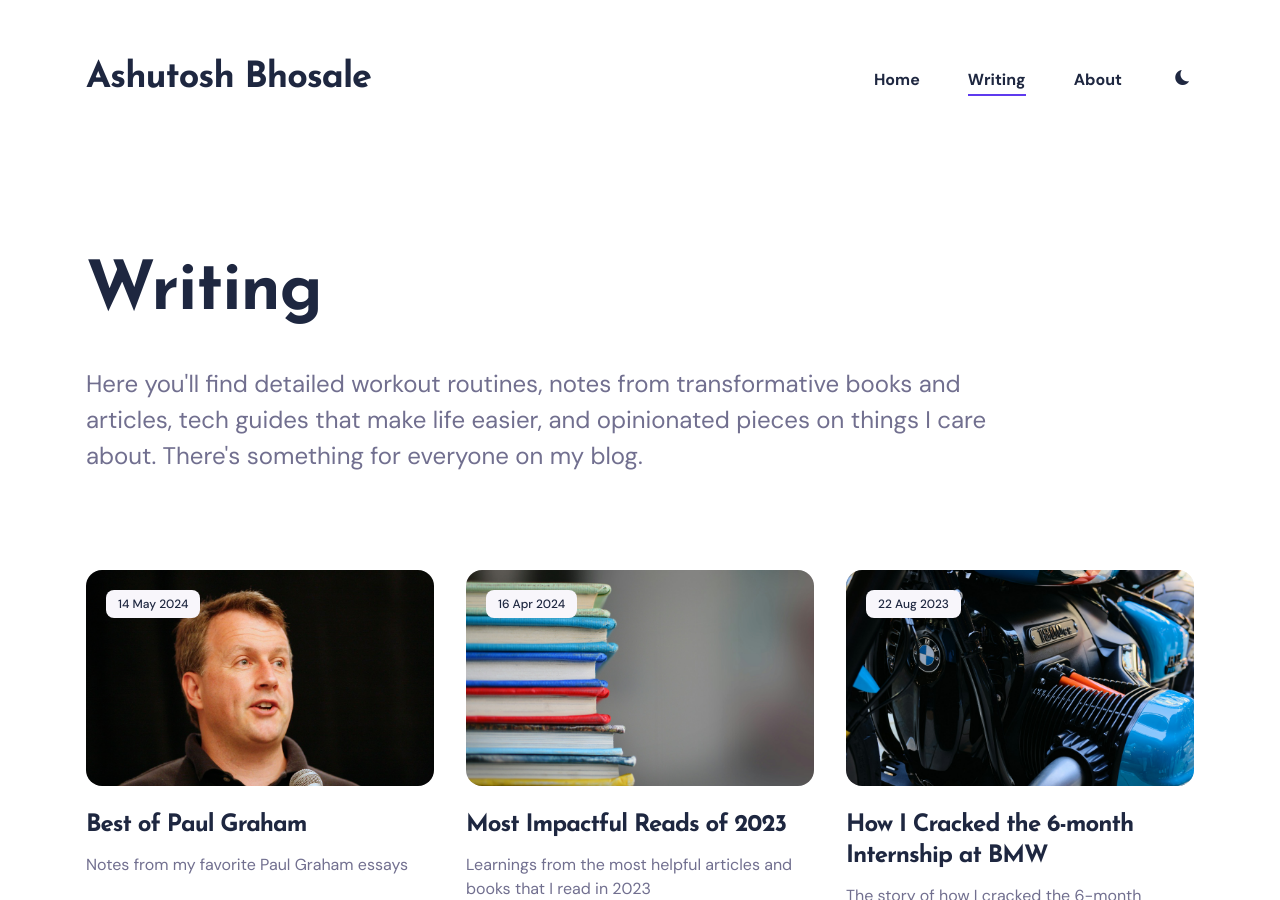
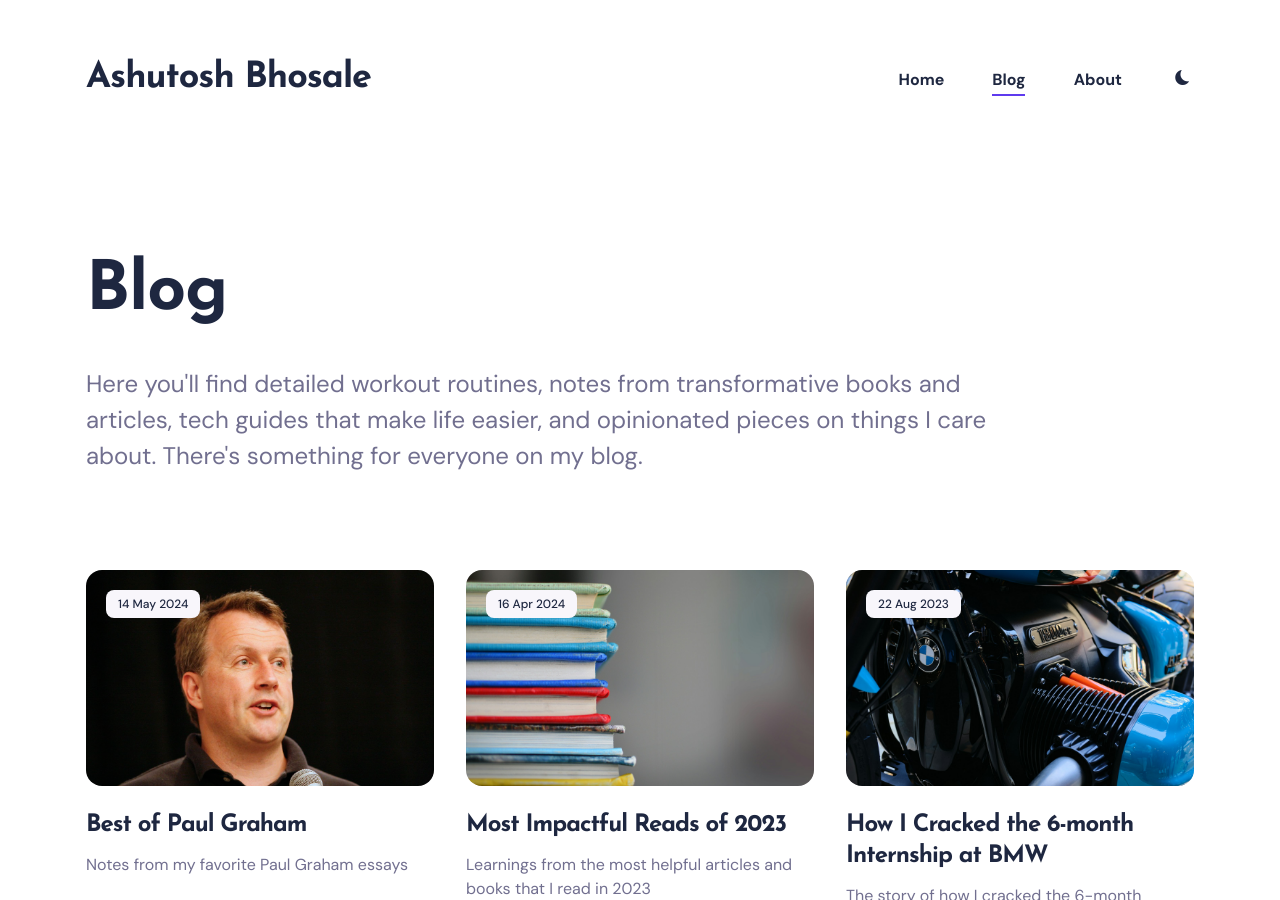
Before and after one commit to wowashuwow/wowashuwow.github.io, a Jekyll site: the page built from blog/index.html, in a window 1280 px wide and 900 px high. Built offline with Jekyll 4.4.1, drawn with Linux system fonts in a browser that asks for light colours; nearby versions of some CDN libraries; the list of posts is cut into pages by our own code.

Commit message:
changed about page to who am i and changed writing to blog

```diff
--- a/_data/settings.yml
+++ b/_data/settings.yml
@@ -12,7 +12,7 @@ menu__settings:
   menu__items:
     - title: 'Home'
       url: '/'
-    - title: 'Writing'
+    - title: 'Blog'
       url: '/blog/'
     - title: 'About'
       url: '/about/'
@@ -21,8 +21,8 @@ menu__settings:
 #-------------------------------
 # Hero Settings
 hero:
-  hero__title: Hi, I'm Ashutosh 👋
-  hero__description: This is my home on the internet where I showcase my photography and write about fitness and personal development, among other things that matter. <br>👉 <a href="https://ashutoshbhosale.com/about/">Read more about me.</a>
+  hero__title: Hello, and welcome!
+  hero__description: This is my home on the internet where I showcase my photography and write about fitness and personal development, among other things that matter. <br>👉 <a href="https://ashutoshbhosale.com/about/">Who am I?</a>
 
 
 #-------------------------------
--- a/blog/index.html
+++ b/blog/index.html
@@ -1,6 +1,6 @@
 ---
 layout: default
-title: Writing
+title: Blog
 description: Here you'll find detailed workout routines, notes from transformative books and articles, tech guides that make life easier, and opinionated pieces on things I care about. There's something for everyone on my blog.
 ---
 
```
